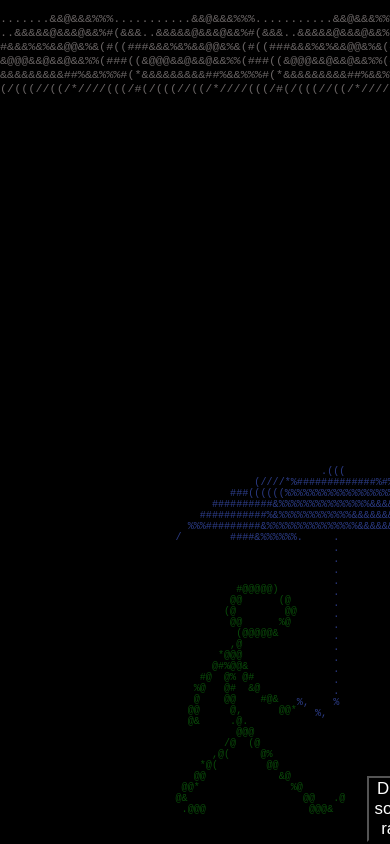
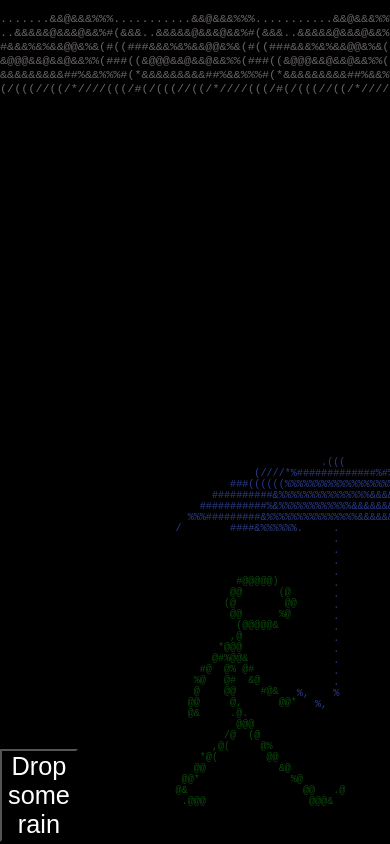
Before and after one commit to sevy-sl/RainDropsClicker, a plain HTML site: page index.html in a window 390 px wide. Drawn offline with nearby package versions, Linux system fonts and the light colour scheme.

Commit message:
Little changes for phones

```diff
--- a/style.css
+++ b/style.css
@@ -18,25 +18,29 @@ body {
     color: rgb(9, 75, 9);
     position: fixed;
     font-size: 1.2vh;
-    top: 68%;
+    top: 67%;
     left: 45%;
 }
 
 .umbrella {
     font-size: 1.2vh;
     position: fixed;
-    top: 54%;
+    top: 53%;
     left: 45%;
     color: rgb(43, 59, 133);
 }
 
+.rainButton {
+    left: 0%;
+    bottom: 0.2%;
+    width: 5vw;
+    position: fixed;
+}
+
 #rainButton {
-    font-size: 2vh;
+    font-size: 3vh;
     background-color: black;
     color: white;
-    position: fixed;
-    left: 94%;
-    bottom: 0.2%;
 }
 
 #rain {
```
